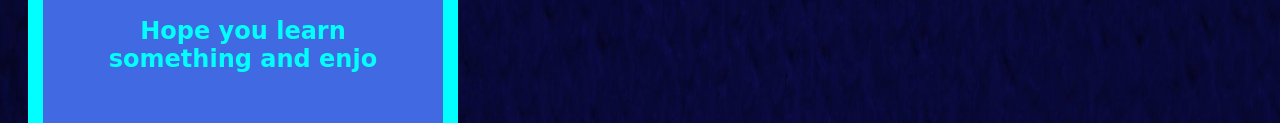
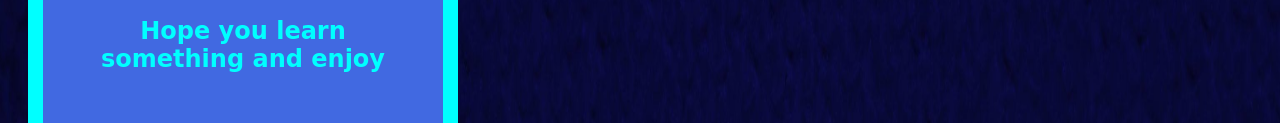
Before and after one commit to Shah3er/Portfolio, a plain HTML site: page index.html in a window 1280 px wide. Shown: the part 348-471 px from the top of the page. Drawn offline with Linux system fonts and the light colour scheme; a web font is replaced by a local one.

Commit message:
Update index.html

```diff
--- a/index.html
+++ b/index.html
@@ -11,6 +11,7 @@
 <body>
     <img src="images/Updated skeli 2.png" width="100" height="65">
     <h1 style="text-align:center;">My portfolio</h1>
+    <!-- Nav Bar -->
     <ul>
         <li><a class="active" href="index.html">Home</a></li>
         <li><a href="pages/projects.html">Tech experience</a></li>
@@ -20,7 +21,7 @@
     <div class="Center">
         <div id="centertext">
             <h2 style="text-align: center;">Hello and welcome to my website. In this website you will know a bit about me.</h2>
-            <h2 style="text-align: center;">Hope you learn something and enjo</h2>
+            <h2 style="text-align: center;">Hope you learn something and enjoy</h2>
         </div>
     </div>
        <nav>
```
